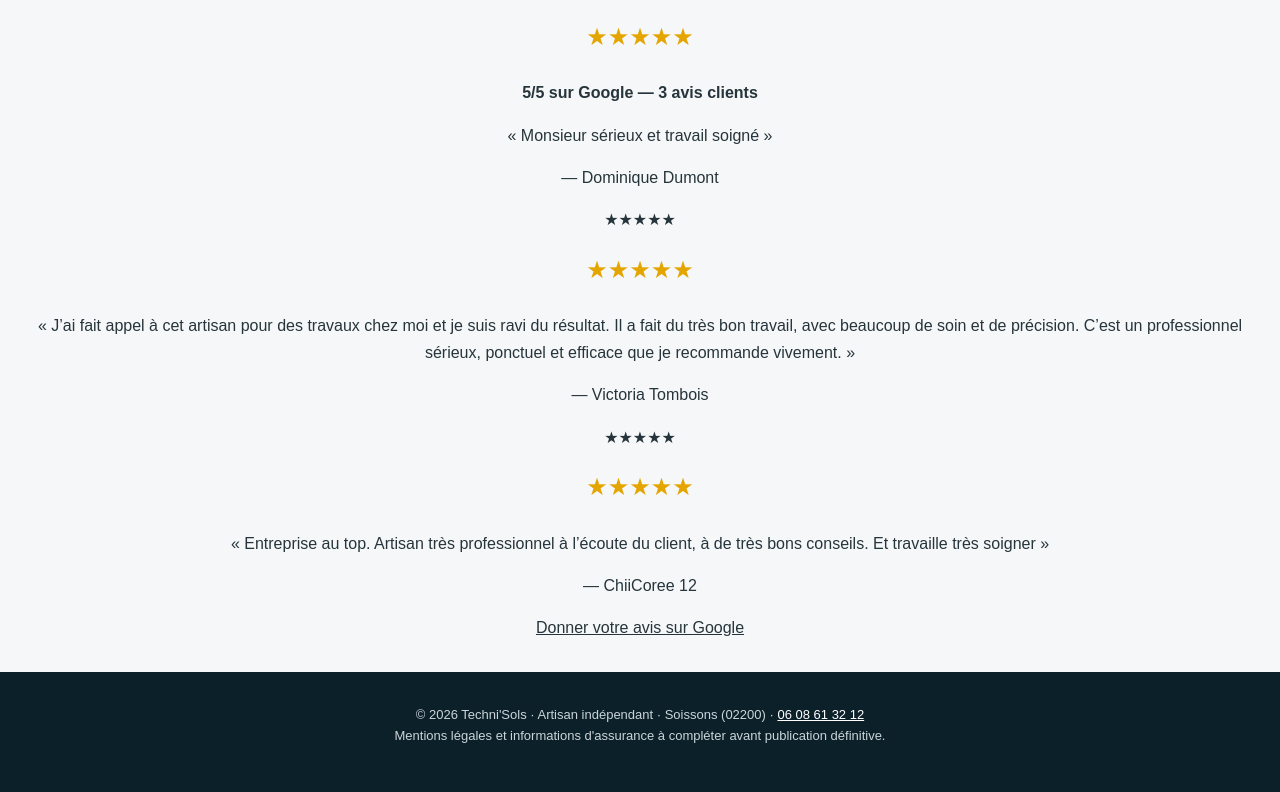
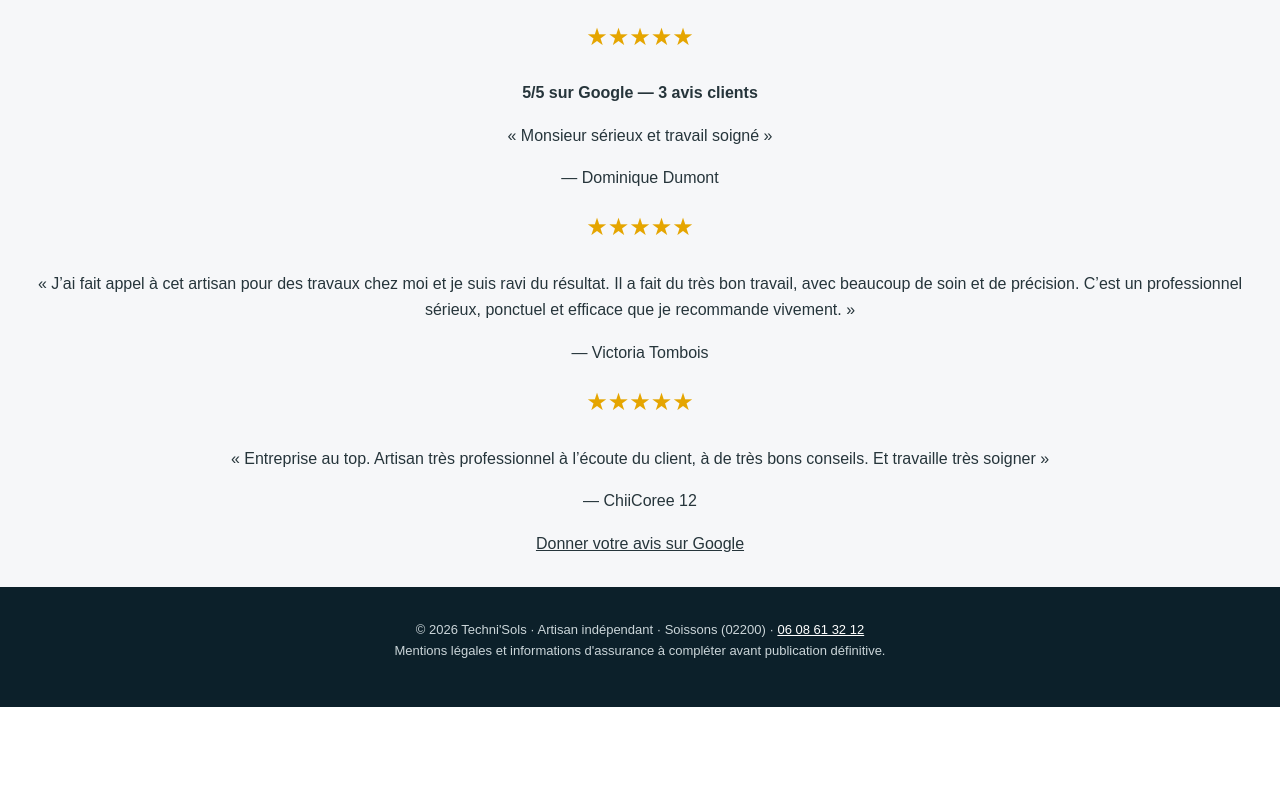
Before and after one commit to laurentrosay/Site-techni-sols-, a plain HTML site: page index.html in a window 1280 px wide. Shown: the part 4719-5511 px from the top of the page. After the commit the page ends 5426 px from the top, so only its background shows below. Drawn offline with Linux system fonts and the light colour scheme.

Commit message:
Fix repeated star ratings in testimonials

```diff
--- a/index.html
+++ b/index.html
@@ -28,10 +28,10 @@
 <p>— Dominique Dumont</p>
 
 
-<p>★★★★★</p><p style="color:#e5a500;font-size:24px">★★★★★</p>
+<p style="color:#e5a500;font-size:24px">★★★★★</p>
 <p>« J’ai fait appel à cet artisan pour des travaux chez moi et je suis ravi du résultat. Il a fait du très bon travail, avec beaucoup de soin et de précision. C’est un professionnel sérieux, ponctuel et efficace que je recommande vivement. »</p>
 <p>— Victoria Tombois</p>
-<p>★★★★★</p><p style="color:#e5a500;font-size:24px">★★★★★</p>
+<p style="color:#e5a500;font-size:24px">★★★★★</p>
 <p>« Entreprise au top. Artisan très professionnel à l’écoute du client, à de très bons conseils. Et travaille très soigner »</p>
 <p>— ChiiCoree 12</p>
   <a href="https://g.page/r/CbPyDAmkzqULEBM/review" target="_blank" rel="noopener noreferrer">Donner votre avis sur Google</a>
```
